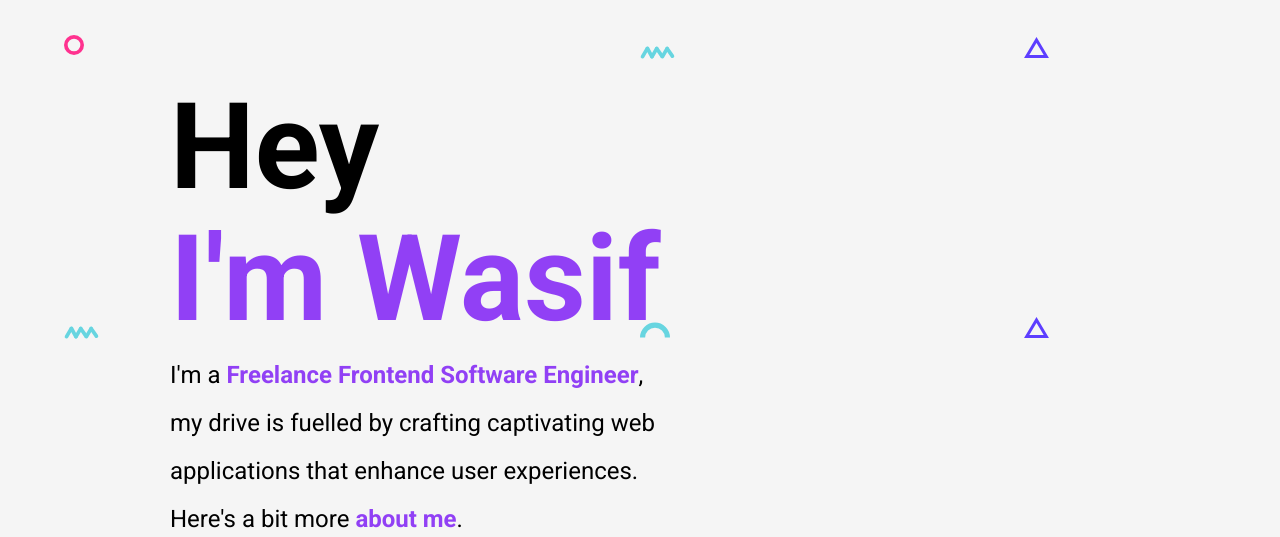
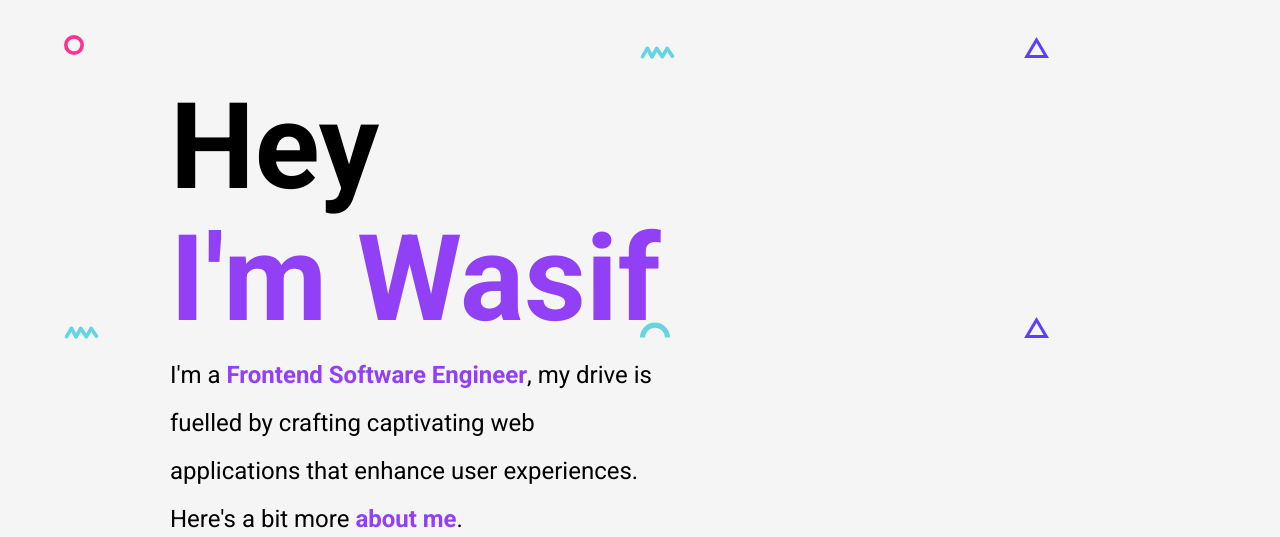
Before and after one commit to wasifafridi25/Advanced-E-Portfolio, a plain HTML site: page index.html in a window 1280 px wide. Shown: the part 85-622 px from the top of the page. Drawn offline with nearby package versions, Linux system fonts and the light colour scheme.

Commit message:
feat: update the intro

```diff
--- a/index.html
+++ b/index.html
@@ -62,7 +62,7 @@
           <h1 class="title">Hey</h1>
           <h1 class="title lavender">I'm Wasif</h1>
           <p class="header__para">
-            I'm a <b class="lavender">Freelance Frontend Software Engineer</b>,
+            I'm a <b class="lavender">Frontend Software Engineer</b>,
             my drive is fuelled by crafting captivating web applications that
             enhance user experiences.
             <br />
```
